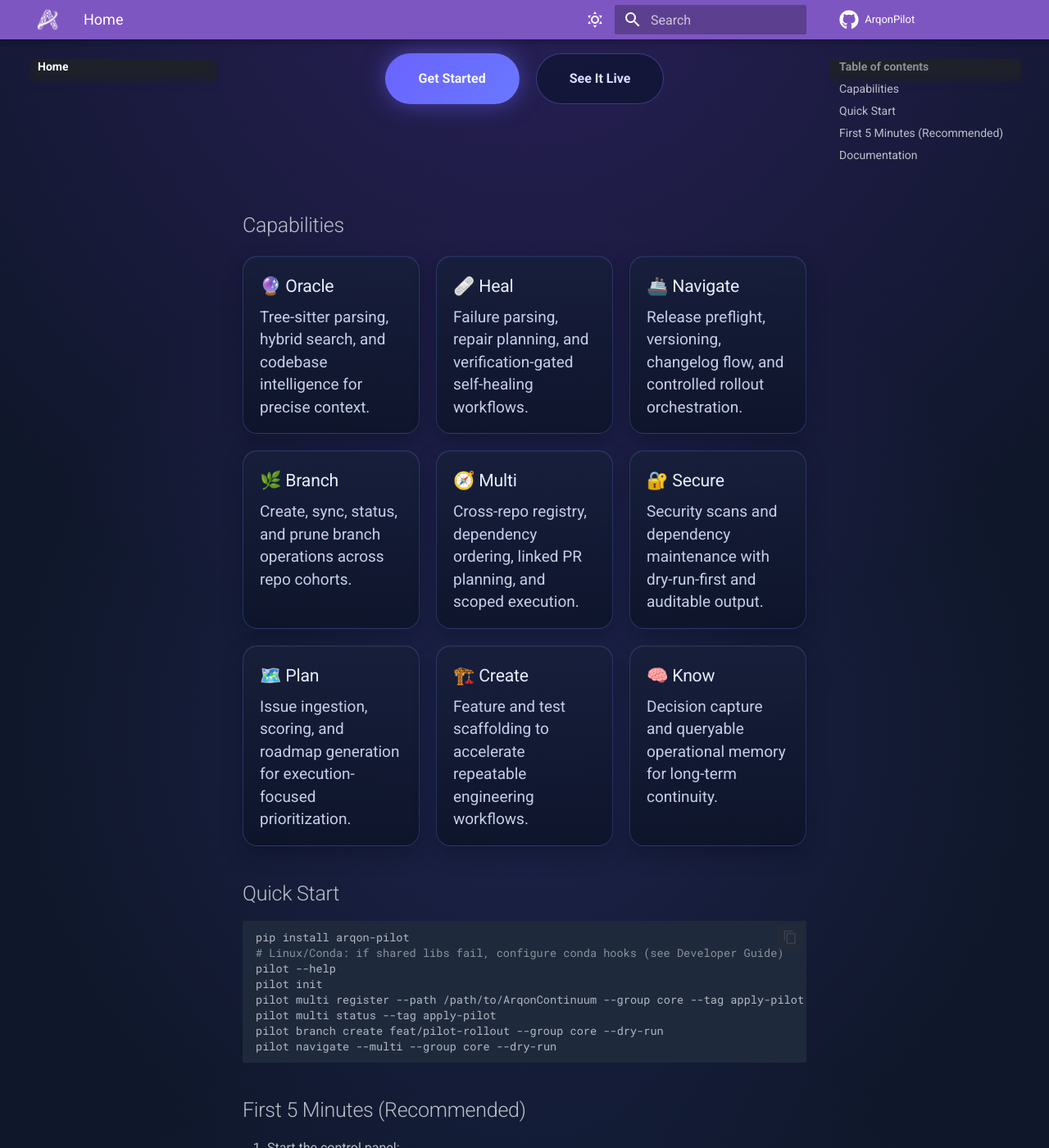
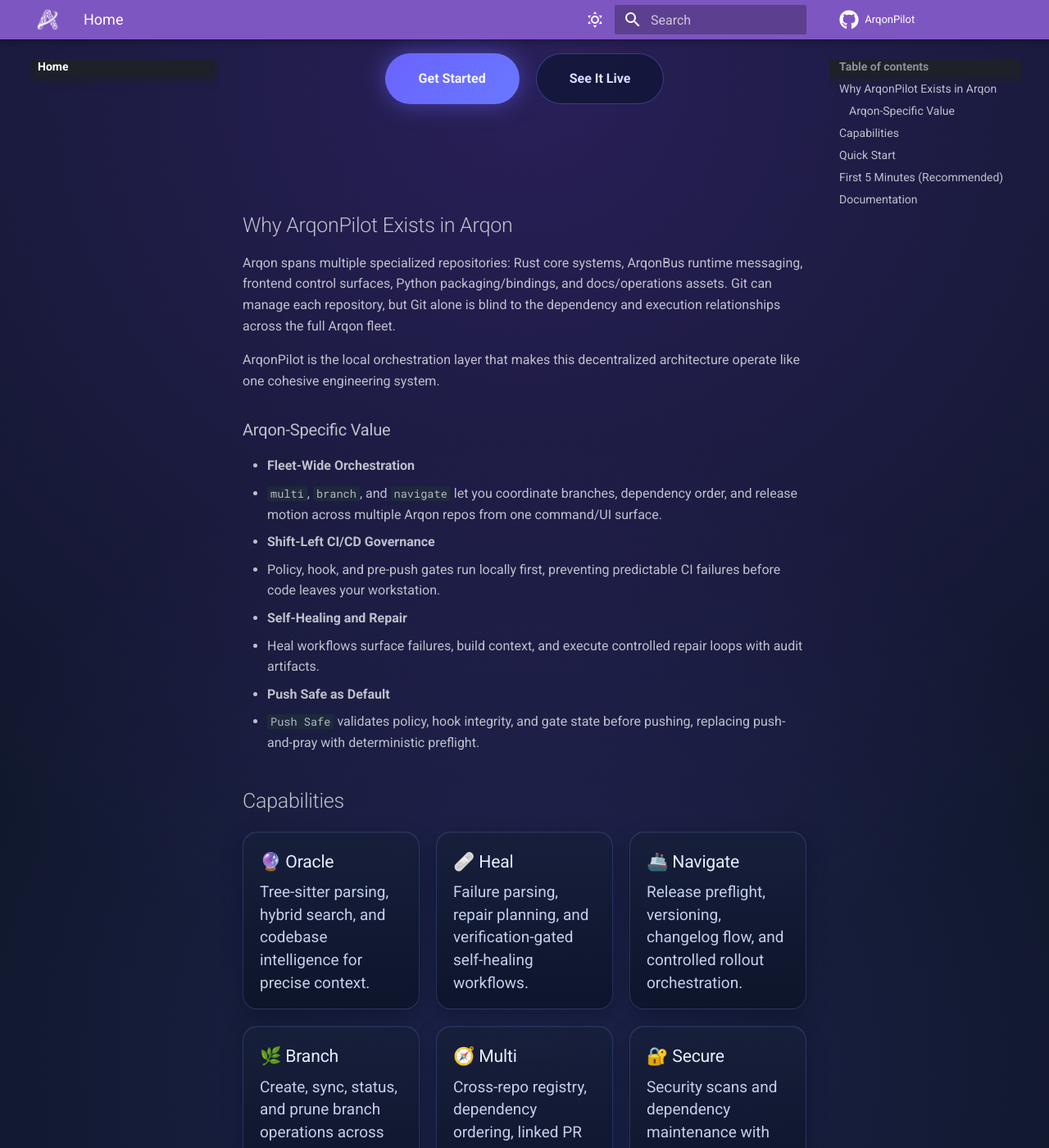
Before and after one commit to novelbytelabs/ArqonPilot, an MkDocs documentation site: the page built from docs/index.md, in a window 1280 px wide and 1400 px high, scrolled down 863 px. Shown: the whole window at 82% size. Built offline with MkDocs 1.6.1 and Material for MkDocs 9.7.7, drawn with Linux system fonts in a browser that asks for light colours; comment, search, counter and statistics services are not loaded.

Commit message:
fix: stabilize ui smoke startup and refine arqon positioning docs

```diff
--- a/docs/index.md
+++ b/docs/index.md
@@ -16,6 +16,31 @@
     <a class="pilot-btn pilot-btn-secondary" href="operator-runbook/">See It Live</a>
   </div>
 </div>
+
+## Why ArqonPilot Exists in Arqon
+
+Arqon spans multiple specialized repositories: Rust core systems, ArqonBus runtime messaging,
+frontend control surfaces, Python packaging/bindings, and docs/operations assets.
+Git can manage each repository, but Git alone is blind to the dependency and execution
+relationships across the full Arqon fleet.
+
+ArqonPilot is the local orchestration layer that makes this decentralized architecture
+operate like one cohesive engineering system.
+
+### Arqon-Specific Value
+
+- **Fleet-Wide Orchestration**
+  - `multi`, `branch`, and `navigate` let you coordinate branches, dependency order,
+    and release motion across multiple Arqon repos from one command/UI surface.
+- **Shift-Left CI/CD Governance**
+  - Policy, hook, and pre-push gates run locally first, preventing predictable CI failures
+    before code leaves your workstation.
+- **Self-Healing and Repair**
+  - Heal workflows surface failures, build context, and execute controlled repair loops
+    with audit artifacts.
+- **Push Safe as Default**
+  - `Push Safe` validates policy, hook integrity, and gate state before pushing, replacing
+    push-and-pray with deterministic preflight.
 
 ## Capabilities
 
```
Also changed, not shown: README.md (+29 -1 lines), docs/developer-guide.md (+4 -0 lines), 2 other files.
